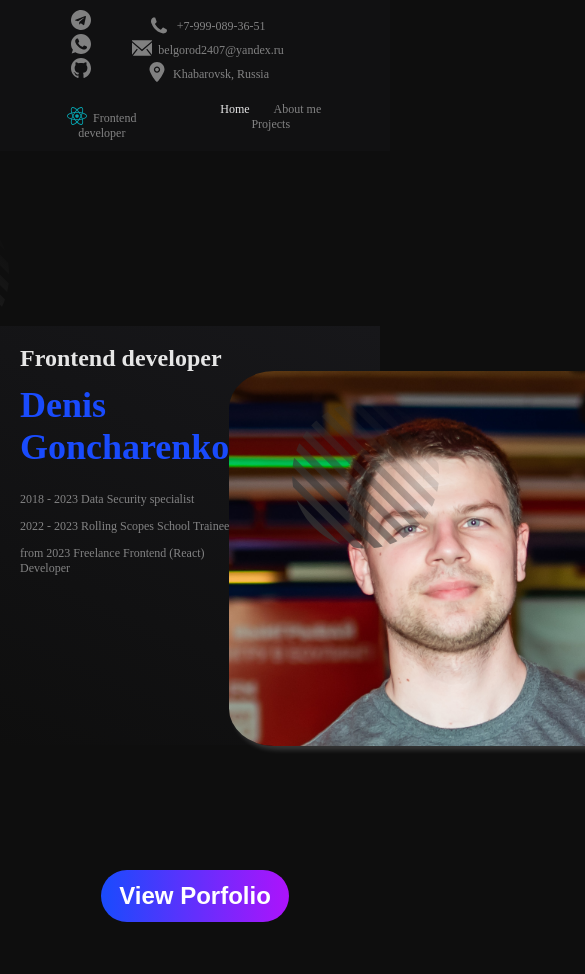
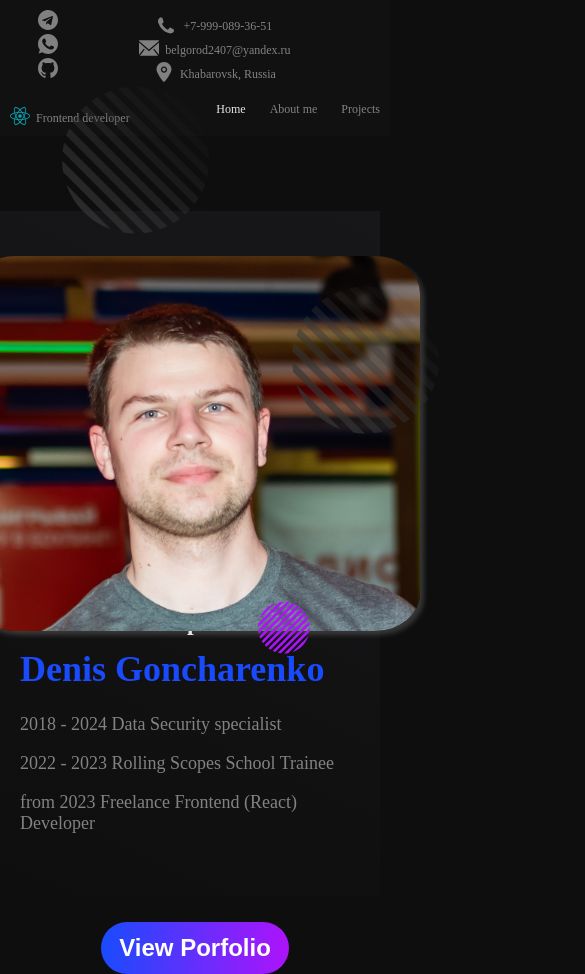
Before and after one commit to codestudent24/portfolio, a React (Vite) app: page / in a window 390 px wide. Shown: the top 974 px of the page, 585 px wide, since content can reach past the window. Before the commit the page ends 922 px from the top, so only its background shows below. Built offline with nearby package versions, Linux system fonts and the light colour scheme.

Commit message:
fix: improve styles for small screens

```diff
--- a/src/Components/Header/header.module.css
+++ b/src/Components/Header/header.module.css
@@ -54,3 +54,9 @@ a.activeLink {
   width: 20px;
   height: 20px;
 }
+
+@media (width < 720px) {
+  header {
+    padding: 10px;
+  }
+}
--- a/src/pages/Home/home.module.css
+++ b/src/pages/Home/home.module.css
@@ -18,6 +18,10 @@
   margin: 0 0 2rem;
   font-size: 3rem;
   color: #194BFD;
+}
+
+.description p {
+  font-size: 1.5rem;
 }
 
 .photoContainer {
@@ -66,3 +70,40 @@
   top: -100px;
   right: 380px;
 }
+
+@media (width < 720px) {
+  .home {
+    display: flex;
+    flex-direction: column;
+    align-items: center;
+    margin: 100px auto;
+  }
+
+  .home .description {
+    order: 2;
+  }
+
+  .home .photoContainer {
+    order: 1;
+  }
+
+  .subtract2 {
+    top: 510px;
+    right: 80px;
+  }
+
+  .subtract3 {
+    top: -100px;
+    right: 180px;
+  }
+}
+
+@media (width < 480px) {
+  .home {
+    margin: 50px auto;
+  }
+
+  .subtract2 {
+    top: 415px;
+  }
+}
--- a/src/pages/Home/index.tsx
+++ b/src/pages/Home/index.tsx
@@ -10,10 +10,10 @@ export default function Home() {
   return (
     <>
       <div className={styles.home}>
-        <div>
+        <div className={styles.description}>
           <h2>Frontend developer</h2>
           <h1>Denis Goncharenko</h1>
-          <p>2018 - 2023 Data Security specialist</p>
+          <p>2018 - 2024 Data Security specialist</p>
           <p>2022 - 2023 Rolling Scopes School Trainee</p>
           <p>from 2023 Freelance Frontend (React) Developer</p>
         </div>
--- a/src/pages/Projects/projects.module.css
+++ b/src/pages/Projects/projects.module.css
@@ -112,6 +112,12 @@
   }
 
   .projectList img {
+    width: 320px;
+  }
+}
+
+@media (width < 360px) {
+  .projectList img {
     display: none;
   }
 }
--- a/vite.config.ts
+++ b/vite.config.ts
@@ -2,7 +2,5 @@ import { defineConfig } from 'vite'
 import react from '@vitejs/plugin-react'
 
 export default defineConfig({
-  base: 'https://codestudent24.github.io/portfolio/',
-  // base: 'dist/',
   plugins: [react()],
 })
```
